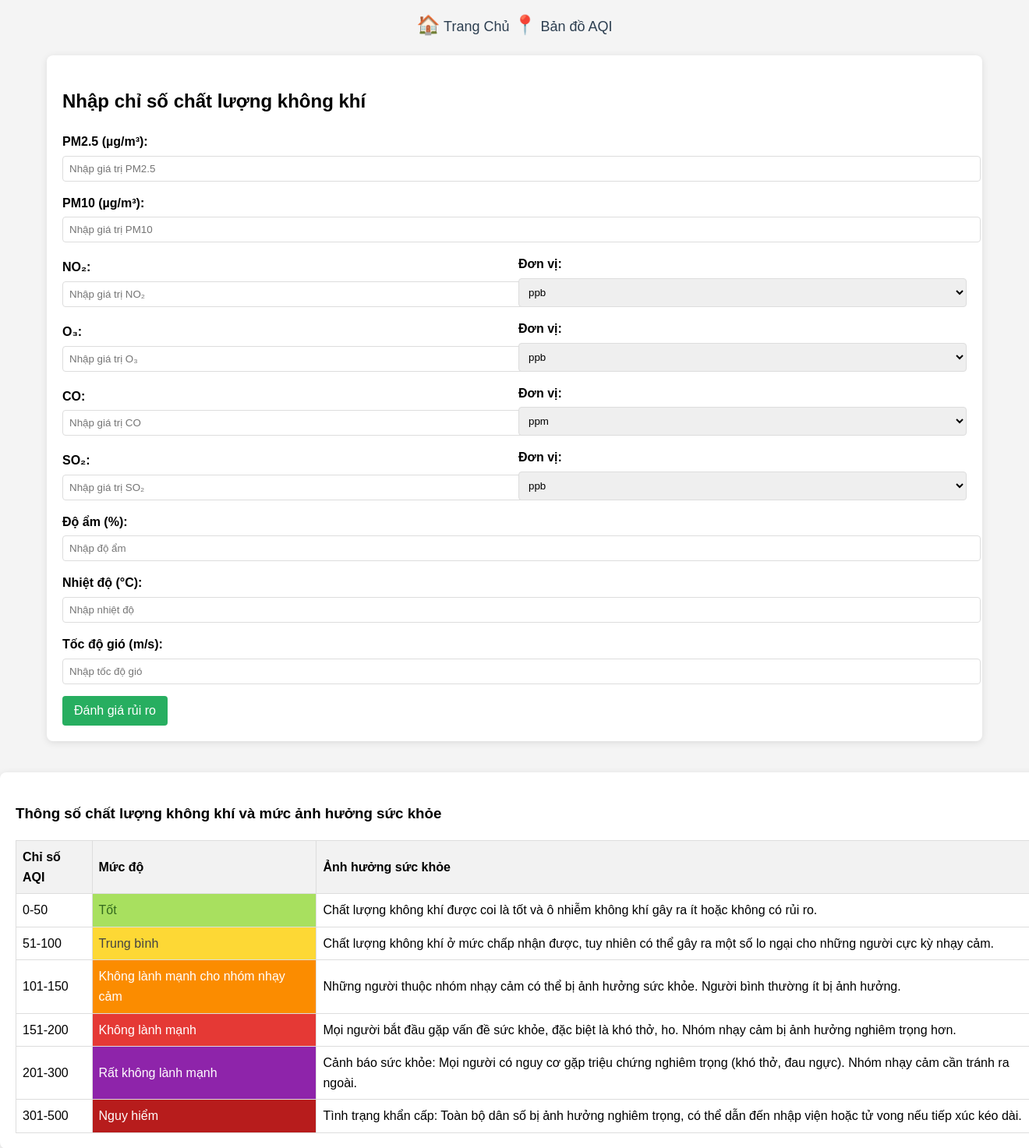
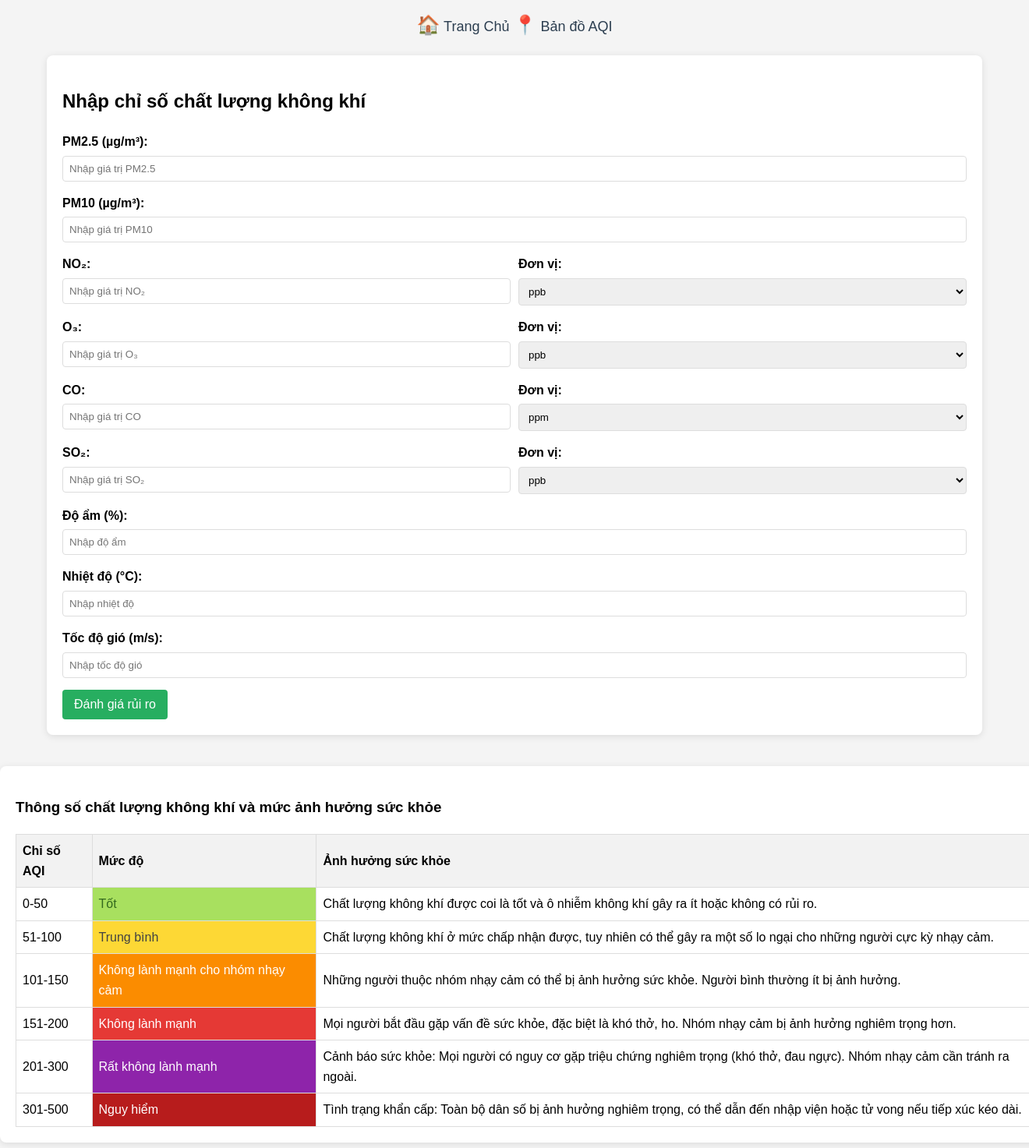
Before and after one commit to mkhoi2004/GIS, a Flask app: page /DuDoan in a window 1320 px wide. Shown: the part 183-1656 px from the top of the page at 78% size. Run offline with Flask 3, Linux system fonts and the light colour scheme.

Commit message:
chỉnh sửa lại hiển thị( ô đơn vị)

```diff
--- a/templates/DuDoan.html
+++ b/templates/DuDoan.html
@@ -57,6 +57,7 @@
             padding: 8px;
             border: 1px solid #ddd;
             border-radius: 4px;
+            box-sizing: border-box; /* Thêm dòng này */
         }
         button {
             background-color: #27ae60;
@@ -99,17 +100,21 @@
         .form-group-inline {
             display: flex;
             gap: 10px;
-            align-items: flex-end;
+            align-items: baseline; /* Căn chỉnh theo baseline */
+            margin-bottom: 15px; /* Thêm lại margin bottom nếu cần */
         }
         .input-wrapper, .unit-wrapper {
-            flex: 1;
+            flex: 1; /* Giữ nguyên để chia đều không gian */
         }
         .unit-wrapper select {
             width: 100%;
             padding: 8px;
             border: 1px solid #ddd;
             border-radius: 4px;
-            height: 37px;
+            box-sizing: border-box; /* Đảm bảo padding không làm tăng kích thước */
+        }
+        .form-group-inline label {
+            margin-bottom: 5px; /* Giữ khoảng cách với input/select */
         }
     </style>
 </head>
```
